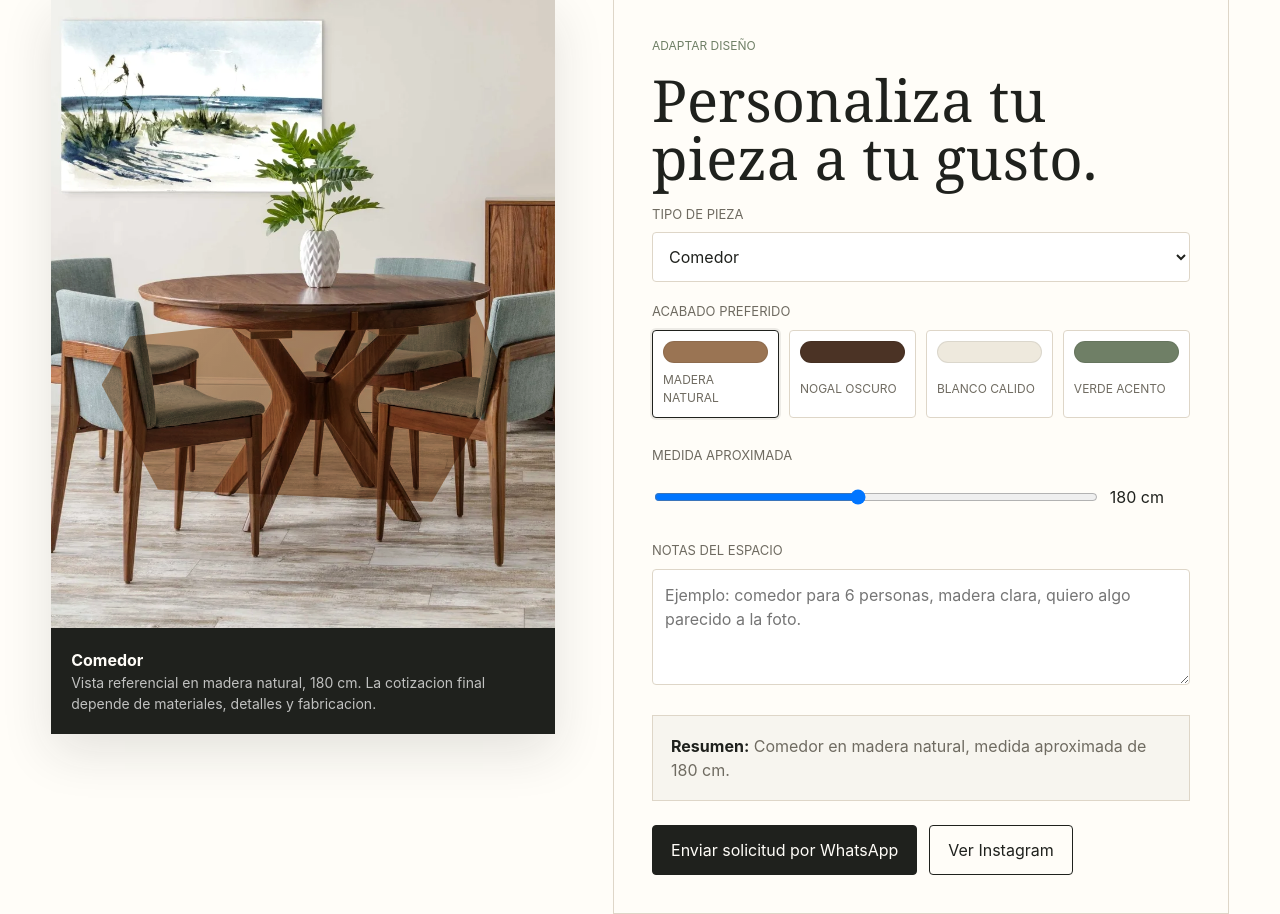
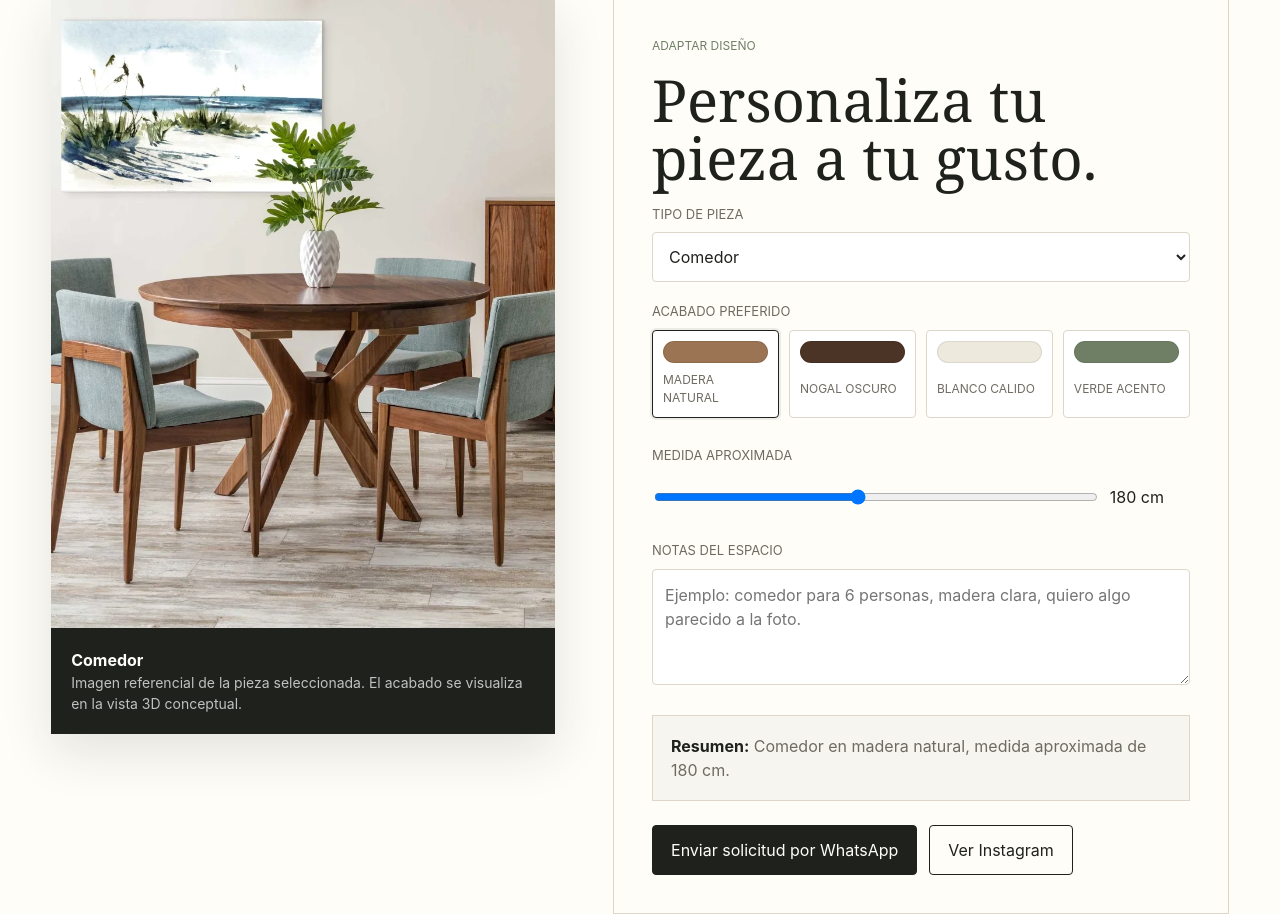
Before and after one commit to emanuel377/rouse-home-showroom, a plain HTML site: page index.html in a window 1280 px wide. Shown: the part 3784-4698 px from the top of the page. Drawn offline with nearby package versions, Linux system fonts and the light colour scheme; animation ran at ten frames a second.

Commit message:
Add files via upload

```diff
--- a/index.html
+++ b/index.html
@@ -393,23 +393,6 @@
     .preview-image {
       position: relative;
       aspect-ratio: 4 / 5;
-    }
-
-    .finish-overlay {
-      content: "";
-      position: absolute;
-      left: var(--overlay-left, 14%);
-      top: var(--overlay-top, 43%);
-      width: var(--overlay-width, 72%);
-      height: var(--overlay-height, 28%);
-      background:
-        linear-gradient(135deg, rgba(255,255,255,.16), rgba(0,0,0,.08)),
-        var(--finish-color, rgba(154, 116, 83, .72));
-      clip-path: var(--overlay-shape, polygon(0 18%, 100% 0, 95% 100%, 8% 92%));
-      mix-blend-mode: multiply;
-      opacity: var(--overlay-opacity, .86);
-      pointer-events: none;
-      transition: background .25s ease, opacity .25s ease, left .25s ease, top .25s ease, width .25s ease, height .25s ease;
     }
 
     .preview-image img {
@@ -822,9 +805,8 @@
     <section class="section alt" id="adaptar">
       <div class="wrap customizer">
         <aside class="preview">
-          <div class="preview-image" id="previewFrame">
+          <div class="preview-image">
             <img src="assets/comedor.webp" alt="Comedor personalizado" id="previewImage">
-            <span class="finish-overlay" aria-hidden="true"></span>
           </div>
           <div class="preview-caption">
             <strong id="previewTitle">Solicitud personalizada</strong>
@@ -924,98 +906,34 @@
     const widthOut = document.querySelector("#widthOut");
     const summary = document.querySelector("#summary");
     const whatsappBtn = document.querySelector("#whatsappBtn");
-    const previewFrame = document.querySelector("#previewFrame");
     const previewImage = document.querySelector("#previewImage");
     const previewTitle = document.querySelector("#previewTitle");
     const previewText = document.querySelector("#previewText");
 
-    const finishPreview = {
-      "Madera natural": {
-        color: "rgba(181, 124, 72, .9)"
-      },
-      "Nogal oscuro": {
-        color: "rgba(47, 25, 13, .95)"
-      },
-      "Blanco calido": {
-        color: "rgba(245, 236, 216, .92)"
-      },
-      "Verde acento": {
-        color: "rgba(74, 112, 68, .92)"
-      }
-    };
-
     const piecePreview = {
       "Comedor": {
         src: "assets/comedor.webp",
-        alt: "Comedor personalizado",
-        overlay: {
-          left: "10%",
-          top: "48%",
-          width: "80%",
-          height: "32%",
-          shape: "polygon(7% 18%, 92% 0, 100% 38%, 82% 100%, 14% 94%, 0 42%)",
-          opacity: ".88"
-        }
+        alt: "Comedor personalizado"
       },
       "Consola o mueble de TV": {
         src: "assets/tv.webp",
-        alt: "Mueble de television personalizado",
-        overlay: {
-          left: "15%",
-          top: "55%",
-          width: "70%",
-          height: "20%",
-          shape: "polygon(0 8%, 100% 0, 96% 100%, 3% 96%)",
-          opacity: ".9"
-        }
+        alt: "Mueble de television personalizado"
       },
       "Vitrina o bar": {
         src: "assets/vitrina.webp",
-        alt: "Vitrina o bar personalizado",
-        overlay: {
-          left: "11%",
-          top: "28%",
-          width: "78%",
-          height: "48%",
-          shape: "polygon(3% 8%, 97% 0, 100% 92%, 8% 100%, 0 22%)",
-          opacity: ".84"
-        }
+        alt: "Vitrina o bar personalizado"
       },
       "Gavetero": {
         src: "assets/gavetero.webp",
-        alt: "Gavetero personalizado",
-        overlay: {
-          left: "15%",
-          top: "43%",
-          width: "70%",
-          height: "35%",
-          shape: "polygon(8% 0, 100% 8%, 92% 100%, 0 92%)",
-          opacity: ".9"
-        }
+        alt: "Gavetero personalizado"
       },
       "Espejo": {
         src: "assets/espejo.webp",
-        alt: "Espejo personalizado",
-        overlay: {
-          left: "37%",
-          top: "13%",
-          width: "28%",
-          height: "66%",
-          shape: "ellipse(44% 50% at 50% 50%)",
-          opacity: ".78"
-        }
+        alt: "Espejo personalizado"
       },
       "Mueble especial a medida": {
         src: "assets/arco.webp",
-        alt: "Mueble especial a medida",
-        overlay: {
-          left: "28%",
-          top: "16%",
-          width: "44%",
-          height: "68%",
-          shape: "polygon(14% 20%, 50% 0, 86% 20%, 100% 100%, 0 100%)",
-          opacity: ".84"
-        }
+        alt: "Mueble especial a medida"
       }
     };
 
@@ -1023,20 +941,12 @@
       const finish = form.querySelector("input[name='finish']:checked").value;
       const value = `${width.value} cm`;
       const preview = piecePreview[piece.value] || piecePreview["Comedor"];
-      const finishStyle = finishPreview[finish] || finishPreview["Madera natural"];
       widthOut.textContent = value;
       previewImage.src = preview.src;
       previewImage.alt = preview.alt;
-      previewFrame.style.setProperty("--finish-color", finishStyle.color);
-      previewFrame.style.setProperty("--overlay-left", preview.overlay.left);
-      previewFrame.style.setProperty("--overlay-top", preview.overlay.top);
-      previewFrame.style.setProperty("--overlay-width", preview.overlay.width);
-      previewFrame.style.setProperty("--overlay-height", preview.overlay.height);
-      previewFrame.style.setProperty("--overlay-shape", preview.overlay.shape);
-      previewFrame.style.setProperty("--overlay-opacity", preview.overlay.opacity);
       summary.innerHTML = `<strong>Resumen:</strong> ${piece.value} en ${finish.toLowerCase()}, medida aproximada de ${value}.`;
       previewTitle.textContent = piece.value;
-      previewText.textContent = `Vista referencial en ${finish.toLowerCase()}, ${value}. La cotizacion final depende de materiales, detalles y fabricacion.`;
+      previewText.textContent = `Imagen referencial de la pieza seleccionada. El acabado se visualiza en la vista 3D conceptual.`;
 
       const notes = document.querySelector("#space").value.trim();
       const message = [
```
